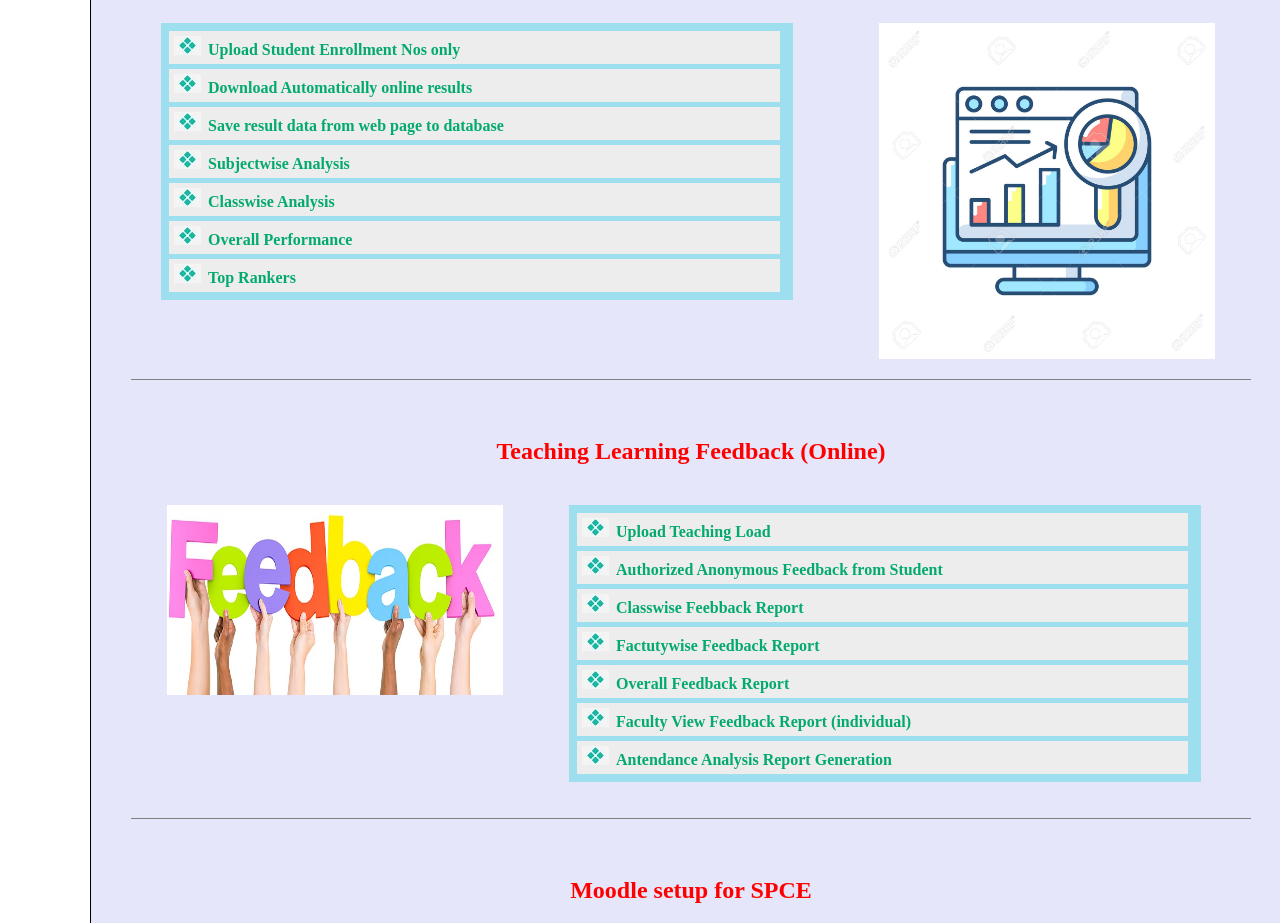
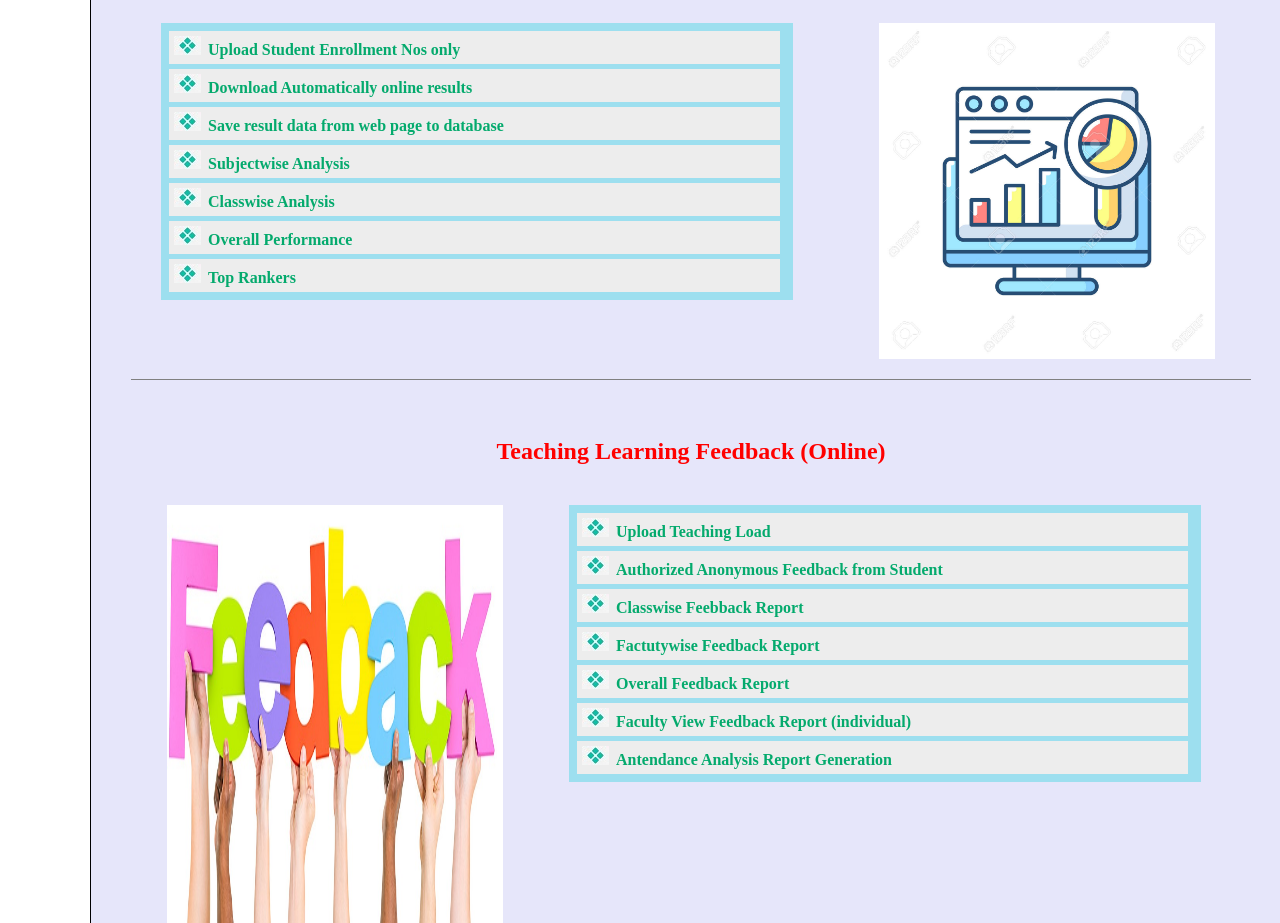
Before and after one commit to mehulpatel510/profile, a plain HTML site: page index.html in a window 1280 px wide. Shown: the part 1877-2800 px from the top of the page. Drawn offline with Linux system fonts and the light colour scheme.

Commit message:
Update index.html

```diff
--- a/index.html
+++ b/index.html
@@ -176,9 +176,9 @@
 
                 </div>
                 <br/>
-                <div id="project" style="height: 50%;">
+                <div id="project" style="height: 75%;">
                     <h2 >Teaching Learning Feedback (Online)</h2>
-                    <img src="./images/feedback.jpg"/ style="width: 30%;height: 50%;">
+                    <img src="./images/feedback.jpg"/ style="width: 30%;height: 75%;">
                     <div style="float: right; width: 60%;position: relative; top: -20px; left: -10px;">
                         <ul>
                             <li>Upload Teaching Load</li>
```
